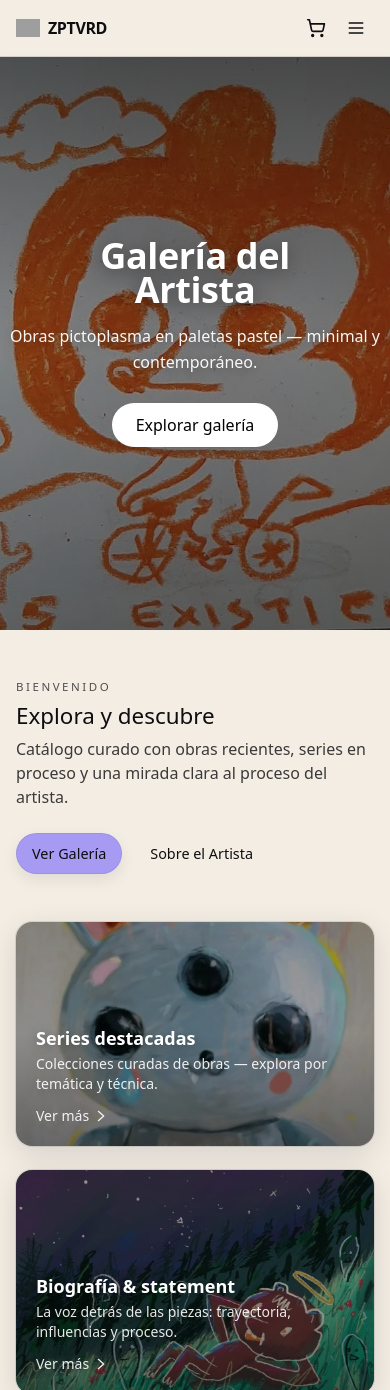
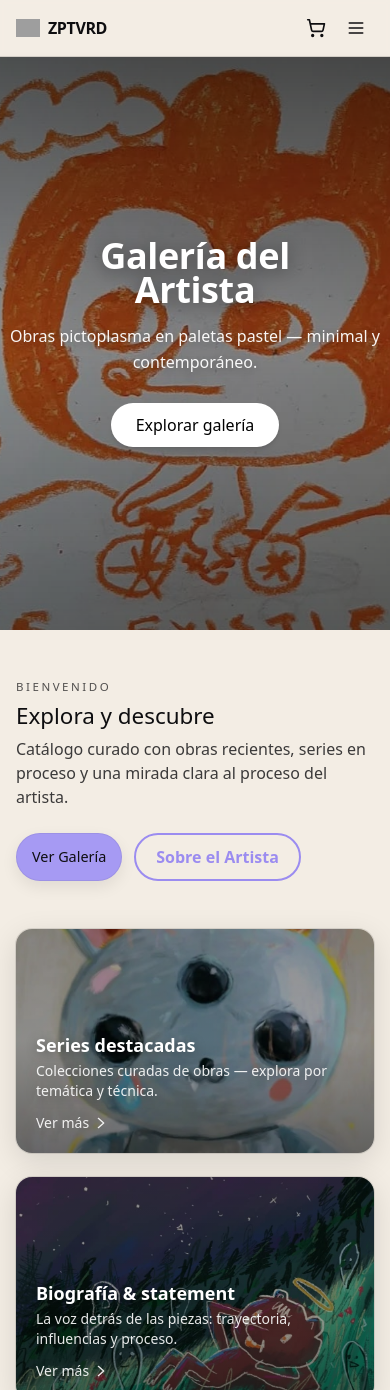
Before and after one commit to pascal1010100/catalogo-arte, a Next.js app: page / in a window 390 px wide. Shown: the top 1390 px of the page. Built offline with nearby package versions, Linux system fonts and the light colour scheme; grey boxes are pictures that could not be loaded.

Commit message:
style(home): cambia “Sobre el Artista” a botón outlined morado (evita btn-ghost)

```diff
--- a/app/page.tsx
+++ b/app/page.tsx
@@ -1,4 +1,3 @@
-// app/page.tsx
 import Link from "next/link";
 import Hero from "@/components/Hero";
 import CardSerie from "@/components/cards/CardSerie";
@@ -8,7 +7,7 @@ import CardContacto from "@/components/cards/CardContacto";
 export default function HomePage() {
   return (
     <main>
-      {/* Hero: dejamos la imagen por defecto; luego la cambiamos */}
+      {/* Hero */}
       <Hero
         title="Galería del Artista"
         subtitle="Obras pictoplasma en paletas pastel — minimal y contemporáneo."
@@ -16,23 +15,41 @@ export default function HomePage() {
       />
 
       {/* Introducción breve */}
-      <section className="container-padded py-12">
+      <section className="container-padded py-12" aria-labelledby="intro-heading">
         <header className="mb-6">
           <div className="eyebrow">Bienvenido</div>
-          <h2 className="h2 mt-2">Explora y descubre</h2>
+          <h2 id="intro-heading" className="h2 mt-2">Explora y descubre</h2>
           <p className="mt-2 opacity-80 max-w-2xl">
             Catálogo curado con obras recientes, series en proceso y una mirada clara al proceso del artista.
           </p>
         </header>
 
+        {/* Acciones */}
         <div className="flex flex-wrap gap-3">
-          <Link href="/galeria" className="btn btn-accent">Ver Galería</Link>
-          <Link href="/artista" className="btn btn-ghost">Sobre el Artista</Link>
+          {/* Primario sólido (morado) */}
+          <Link href="/galeria" className="btn btn-accent">
+            Ver Galería
+          </Link>
+
+          {/* Secundario outlined morado (espejo del anterior) */}
+          <Link
+            href="/artista"
+            className="
+              inline-flex items-center justify-center rounded-full px-5 py-2.5 font-semibold
+              border-2 border-[color:var(--accent)] text-[color:var(--accent)]
+              hover:bg-[color:var(--accent)]/10
+              focus-visible:outline-none focus-visible:ring-2 focus-visible:ring-[color:var(--accent)]/35
+              transition
+            "
+          >
+            Sobre el Artista
+          </Link>
         </div>
       </section>
 
       {/* Accesos rápidos con imagen de fondo */}
-      <section className="container-padded pb-16">
+      <section className="container-padded pb-16" aria-labelledby="quicklinks-heading">
+        <h2 id="quicklinks-heading" className="sr-only">Accesos rápidos</h2>
         <div className="grid gap-6 sm:grid-cols-2 lg:grid-cols-3">
           <CardSerie />
           <CardBio />
--- a/components/Hero.tsx
+++ b/components/Hero.tsx
@@ -4,16 +4,23 @@ import Image from "next/image";
 import Link from "next/link";
 import { useEffect, useRef } from "react";
 import { Button } from "@/components/ui/button";
+import {
+  motion,
+  useScroll,
+  useTransform,
+  useReducedMotion,
+  type Variants,
+  type MotionStyle,
+} from "framer-motion";
 
 type HeroProps = {
   title?: string;
   subtitle?: string;
-  /** Ruta pública dentro de /public (ej. "/hero/placeholder.jpg") */
   imageSrc?: string;
-  /** Altura base en móvil; en md+ se limita automáticamente */
   heightVh?: number;
   ctaHref?: string;
   ctaLabel?: string;
+  objectPosition?: string; // ej. "50% 35%"
 };
 
 export default function Hero({
@@ -23,10 +30,11 @@ export default function Hero({
   heightVh = 80,
   ctaHref = "/galeria",
   ctaLabel = "Explorar galería",
+  objectPosition = "50% 35%",
 }: HeroProps) {
   const rootRef = useRef<HTMLElement | null>(null);
 
-  // Hace el navbar transparente cuando está sobre el hero
+  // Navbar transparente encima del hero
   useEffect(() => {
     const el = rootRef.current;
     const nav = document.querySelector<HTMLElement>("header[data-nav]");
@@ -37,12 +45,47 @@ export default function Hero({
         if (entry.isIntersecting) nav.classList.add("nav--over-hero");
         else nav.classList.remove("nav--over-hero");
       },
-      { rootMargin: "-56px 0px 0px 0px", threshold: 0.1 } // ajusta si tu header mide distinto
+      { rootMargin: "-56px 0px 0px 0px", threshold: 0.1 }
     );
 
     io.observe(el);
     return () => io.disconnect();
   }, []);
+
+  // Motion: parallax + reveal
+  const prefersReduced = useReducedMotion();
+  const { scrollYProgress } = useScroll({
+    target: rootRef,
+    offset: ["start start", "end start"],
+  });
+
+  const parallaxY = useTransform(scrollYProgress, [0, 1], [0, -60]);
+  const kbScale = useTransform(scrollYProgress, [0, 1], [1.06, 1]);
+  const imgMotionStyle: MotionStyle = prefersReduced ? {} : { y: parallaxY, scale: kbScale };
+
+  const revealParent: Variants = {
+    hidden: { opacity: 0, y: 10 },
+    show: {
+      opacity: 1,
+      y: 0,
+      transition: {
+        type: "spring",
+        stiffness: 520,
+        damping: 32,
+        staggerChildren: 0.06,
+        delayChildren: 0.08,
+      },
+    },
+  };
+
+  const revealItem: Variants = {
+    hidden: { opacity: 0, y: 14 },
+    show: {
+      opacity: 1,
+      y: 0,
+      transition: { type: "spring", stiffness: 520, damping: 32 },
+    },
+  };
 
   return (
     <section
@@ -50,13 +93,13 @@ export default function Hero({
       aria-label="Sección principal"
       className={[
         "relative w-full overflow-hidden flex items-center",
-        // Alturas responsivas claras (sin saltos)
         `h-[min(${heightVh}svh,900px)]`,
         "min-h-[68svh] md:min-h-[66svh] lg:min-h-[60svh]",
       ].join(" ")}
       style={{ paddingTop: "calc(env(safe-area-inset-top))" }}
     >
-      {/* Fondo */}
+      {/* Fondo animado */}
+      <motion.div className="absolute inset-0 will-change-transform" style={imgMotionStyle} aria-hidden>
         <Image
           src={imageSrc}
           alt=""
@@ -65,41 +108,41 @@ export default function Hero({
           sizes="100vw"
           quality={85}
           className="pointer-events-none select-none object-cover"
-  style={{ objectPosition: "50% 35%" }} // ↑ mueve el foco (50% X, 35% Y)
+          style={{ objectPosition }}
         />
+      </motion.div>
 
-
-      {/* Capa para legibilidad: unifica contraste en cualquier foto */}
-      <div className="absolute inset-0 bg-gradient-to-b from-black/65 via-black/40 to-black/55 md:from-black/45 md:via-black/25 md:to-black/40" />
+      {/* Vignette para legibilidad */}
+      <div className="absolute inset-0 bg-gradient-to-b from-black/65 via-black/35 to-black/55 md:from-black/45 md:via-black/25 md:to-black/40" />
 
       {/* Contenido */}
       <div className="container-wide relative z-10">
-        <div className="grid grid-cols-1 md:grid-cols-12 items-center">
+        <motion.div
+          className="grid grid-cols-1 md:grid-cols-12 items-center"
+          variants={revealParent}
+          initial="hidden"
+          whileInView="show"
+          viewport={{ once: true, amount: 0.6 }}
+        >
           <div className="col-span-1 md:col-span-8 lg:col-span-7">
-            {/* TÍTULO afinado */}
-            <h1
+            <motion.h1
+              variants={revealItem}
               className={[
                 "font-extrabold text-white",
-                // tamaño fluido controlado; más compacto en desktop
                 "text-[clamp(2.25rem,6.5vw,4.25rem)]",
-                // mejor lectura multiparámetro
                 "leading-[0.95] md:leading-[0.92]",
-                // ajusta kerning/espaciado por breakpoint
                 "tracking-[-0.01em] md:tracking-[-0.02em]",
-                // límites para que no se haga muy largo
                 "max-w-[15ch] md:max-w-[12ch]",
-                // centrado en móvil, izquierda en md+
                 "text-center md:text-left",
                 "mx-auto md:mx-0",
-                // sombra suave para cualquier fondo
                 "drop-shadow-[0_3px_10px_rgba(0,0,0,0.45)]",
               ].join(" ")}
             >
               {title}
-            </h1>
+            </motion.h1>
 
-            {/* SUBTÍTULO con mejor jerarquía y legibilidad */}
-            <p
+            <motion.p
+              variants={revealItem}
               className={[
                 "mt-4 text-white/95",
                 "text-[clamp(1rem,1.6vw,1.125rem)]",
@@ -111,34 +154,31 @@ export default function Hero({
               ].join(" ")}
             >
               {subtitle}
-            </p>
+            </motion.p>
 
-            {/* CTA */}
-            <div className="mt-7 flex justify-center md:justify-start">
+            <motion.div
+              variants={revealItem}
+              className="mt-7 flex flex-wrap items-center gap-3 justify-center md:justify-start"
+            >
               <Link href={ctaHref} aria-label={ctaLabel}>
                 <Button
                   size="lg"
-                  className="rounded-full px-6 bg-white text-black hover:bg-white/90"
+                  className="rounded-full px-6 bg-white text-black hover:bg-white/90 border border-white/20 shadow-md"
                 >
                   {ctaLabel}
                 </Button>
               </Link>
-            </div>
+            </motion.div>
           </div>
 
-          {/* Columna de respiro visual en pantallas anchas */}
           <div className="hidden md:block md:col-span-4 lg:col-span-5" />
-        </div>
+        </motion.div>
       </div>
 
-      {/* Desvanecido hacia el color de fondo del tema (shadcn token) */}
       <div
         aria-hidden
-        className="pointer-events-none absolute bottom-0 inset-x-0 h-24"
-        style={{
-          background:
-            "linear-gradient(180deg, transparent, hsl(var(--background)))",
-        }}
+        className="pointer-events-none absolute bottom-0 inset-x-0 h-20"
+        style={{ background: "linear-gradient(180deg, transparent, hsl(var(--background)))" }}
       />
     </section>
   );
```
Lines whose indentation alone changed are shown as unchanged.
